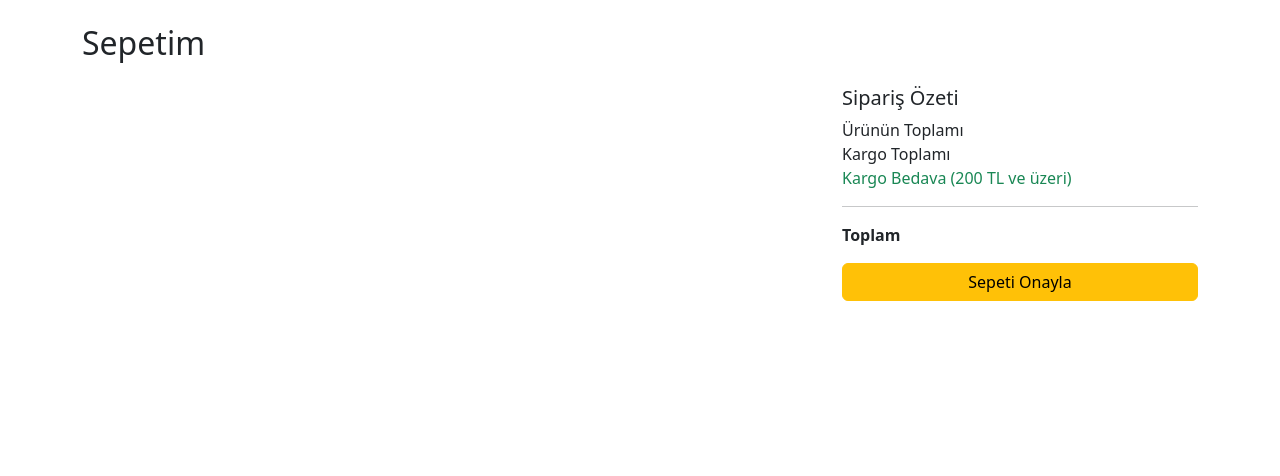
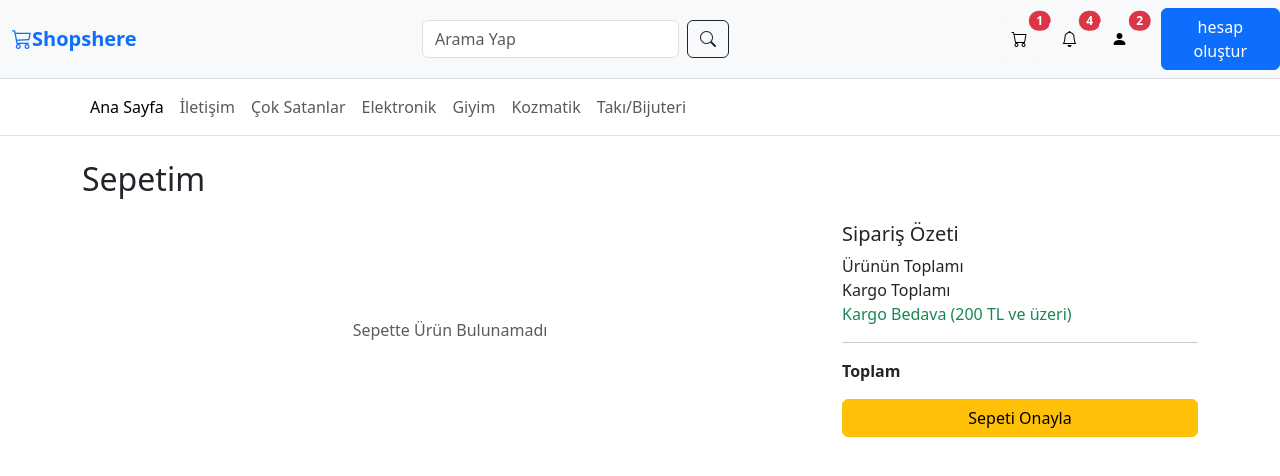
Before and after one commit to serhatkocak/shopshere, an Angular app: page /cart-page in a window 1280 px wide. Shown: the top 476 px of the page. Built offline with nearby package versions, Linux system fonts and the light colour scheme; data requests are answered from the project's data file.

Commit message:
pipe addded

```diff
--- a/src/app/cart-page/cart-page.component.html
+++ b/src/app/cart-page/cart-page.component.html
@@ -1,36 +1,13 @@
+<app-header></app-header>
+
+
 <div class="container my-4">
   <h2 class="mb-4">Sepetim</h2>
 
   <div class="row">
-    <div class="col-6">
-      <div class="card mb-3"  *ngFor="let product of cartList">
-        <div class="row g-0">
-          <div class="col-md-4">
-            <img src="../../assets/product-images/{{product.productImage}}" class="img-fluid rounded-start" alt="...">
-          </div>
-          <div class="col-md-8">
-            <div class="card-body mt-2">
-              <h5 class="card-title">{{product.productTitle}}</h5>
-              <p class="card-text">{{product.productContent}}</p>
-              <p class="card-text"><small class="text-body-secondary">{{product.price}} ₺</small></p>
-              <button class="btn btn-danger" (click)="removeFromCart(product)">
-                <i class="bi bi-trash"></i>
-              </button>
-                <div class="d-flex align-items-center float-end">
-                  <button class="btn btn-outline-secondary btn-sm">-</button>
-                    <input type="number" class="form-control mx-2" style="width: 60px;">
-                  <button class="btn btn-outline-secondary btn-sm">+</button>
-                </div>
-            </div>
-          </div>
-        </div>
-      </div>
-    </div>
-    <div class="col-2">
-      <div class="cart-item d-flex align-items-center">
-        <img class="me-3">
-        <div class="flex-grow-1">
-        </div>
+    <div class="col-8">
+      <div class="d-flex justify-content-center align-items-center h-100" *ngIf="cartList.length === 0; else CartList">
+        <div class="text-muted">Sepette Ürün Bulunamadı</div>
       </div>
     </div>
 
@@ -55,3 +32,29 @@
     </div>
   </div>
 </div>
+
+<ng-template #CartList>
+  <div class="card mb-3" *ngFor="let product of cartList">
+    <div class="row g-0">
+      <div class="col-md-4">
+        <img src="../../assets/product-images/{{product.productImage}}" class="img-fluid rounded-start" alt="...">
+      </div>
+      <div class="col-md-8">
+        <div class="card-body mt-2">
+          <h5 class="card-title">{{product.productTitle}}</h5>
+          <p class="card-text small text-muted">{{product.productContent | truncate:30}}</p>
+          <p class="card-text"><small class="text-body-secondary">{{product.price}} ₺</small></p>
+          <button class="btn btn-danger" (click)="removeFromCart(product)">
+            <i class="bi bi-trash"></i>
+          </button>
+          <div class="d-flex align-items-center float-end">
+            <button class="btn btn-outline-secondary btn-sm">-</button>
+            <input type="number" class="form-control mx-2" style="width: 60px;">
+            <button class="btn btn-outline-secondary btn-sm">+</button>
+          </div>
+        </div>
+      </div>
+    </div>
+  </div>
+
+</ng-template>
--- a/src/app/shared/components/header/header.component.html
+++ b/src/app/shared/components/header/header.component.html
@@ -39,7 +39,7 @@
 
   </header>
 
-  <nav class="navbar navbar-expand-lg border-bottom">
+  <nav class="navbar navbar-expand-lg border-bottom mb-3">
     <div class="container">
 
       <div class="collapse navbar-collapse" id="navbarNav" >
--- /dev/null
+++ b/src/app/shared/pipes/truntcate.pipe.ts
@@ -0,0 +1,13 @@
+import { Pipe, PipeTransform } from '@angular/core';
+
+@Pipe({
+  name: 'truncate'
+})
+export class TruncatePipe implements PipeTransform {
+  transform(value: string | undefined, limit: number = 30): string {
+    if (!value) {
+      return '';
+    }
+    return value.length > limit ? value.substring(0, limit) + '...' : value;
+  }
+}
--- a/src/db.json
+++ b/src/db.json
@@ -1,5 +1,5 @@
 {
-  "slider-image":[
+  "slider-image": [
     {
       "sliderImage": "discount.png",
       "sliderHead": "",
@@ -12,7 +12,6 @@
   }
 
   ],
-
   "product-list": [
     {
       "productImage": "smartwach.png",
```
Also changed, not shown: src/app/app.module.ts (+5 -2 lines).
